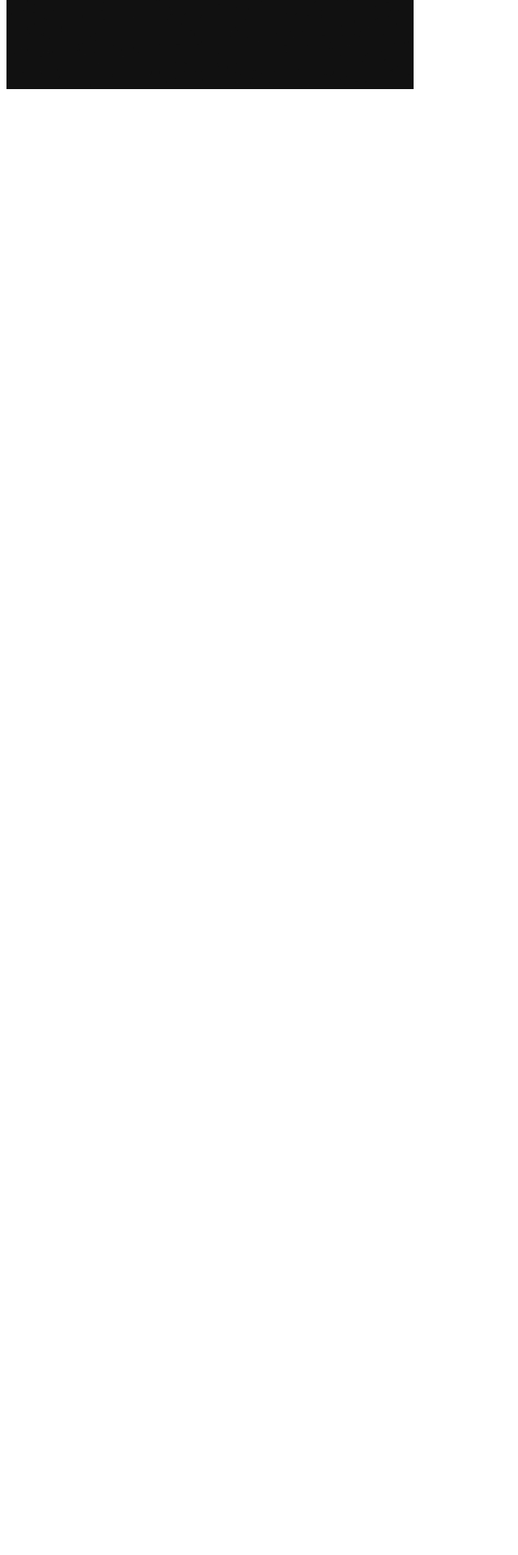
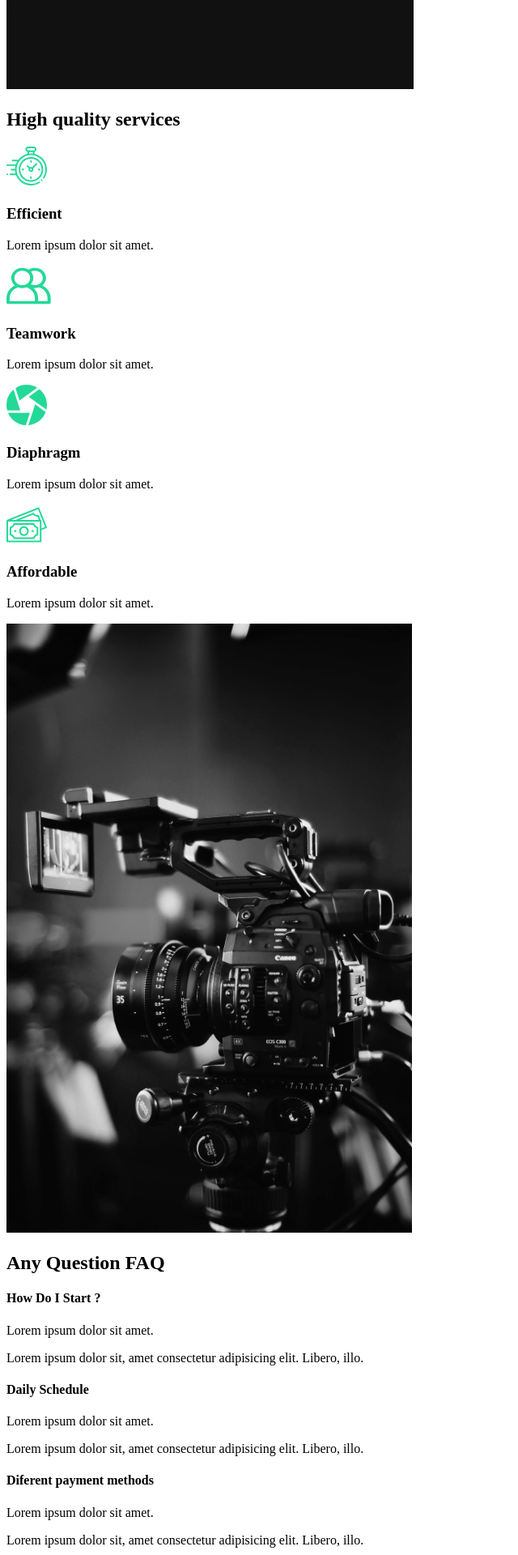
Before and after one commit to MassDo/capture, a React (Create React App) app: page / in a window 1280 px wide. Shown: the part 860-2780 px from the top of the page at 81% size, without its empty margins (0-640 px from the left). Before the commit the page ends 982 px from the top, so only its background shows below. Built offline with nearby package versions, Linux system fonts and the light colour scheme.

Commit message:
Add FaqSection

```diff
--- /dev/null
+++ b/src/components/FaqSection.jsx
@@ -0,0 +1,51 @@
+const FaqSection = () => {
+  return (
+    <div className="faq">
+      <h2>
+        Any Question <span>FAQ</span>
+      </h2>
+      <div className="quetion">
+        <h4>How Do I Start ?</h4>
+        <div className="answer">
+          <p>Lorem ipsum dolor sit amet.</p>
+          <p>
+            Lorem ipsum dolor sit, amet consectetur adipisicing elit. Libero,
+            illo.
+          </p>
+        </div>
+      </div>
+      <div className="quetion">
+        <h4>Daily Schedule</h4>
+        <div className="answer">
+          <p>Lorem ipsum dolor sit amet.</p>
+          <p>
+            Lorem ipsum dolor sit, amet consectetur adipisicing elit. Libero,
+            illo.
+          </p>
+        </div>
+      </div>
+      <div className="quetion">
+        <h4>Diferent payment methods</h4>
+        <div className="answer">
+          <p>Lorem ipsum dolor sit amet.</p>
+          <p>
+            Lorem ipsum dolor sit, amet consectetur adipisicing elit. Libero,
+            illo.
+          </p>
+        </div>
+      </div>
+      <div className="quetion">
+        <h4>What Product Do You Offert ?</h4>
+        <div className="answer">
+          <p>Lorem ipsum dolor sit amet.</p>
+          <p>
+            Lorem ipsum dolor sit, amet consectetur adipisicing elit. Libero,
+            illo.
+          </p>
+        </div>
+      </div>
+    </div>
+  );
+};
+
+export default FaqSection;
--- /dev/null
+++ b/src/components/ServicesSection.jsx
@@ -0,0 +1,52 @@
+// Import icon
+import clock from "../img/clock.svg";
+import diaphragm from "../img/diaphragm.svg";
+import money from "../img/money.svg";
+import teamwork from "../img/teamwork.svg";
+import home2 from "../img/home2.png";
+
+const ServicesSection = () => {
+  return (
+    <div className="services">
+      <div className="description"></div>
+      <h2>
+        High <span>quality</span> services
+      </h2>
+      <div className="cards">
+        <div className="card">
+          <div className="icon">
+            <img src={clock} alt="clock icon" />
+            <h3>Efficient</h3>
+          </div>
+          <p>Lorem ipsum dolor sit amet.</p>
+        </div>
+        <div className="card">
+          <div className="icon">
+            <img src={teamwork} alt="team icon" />
+            <h3>Teamwork</h3>
+          </div>
+          <p>Lorem ipsum dolor sit amet.</p>
+        </div>
+        <div className="card">
+          <div className="icon">
+            <img src={diaphragm} alt="diaphragm icon" />
+            <h3>Diaphragm</h3>
+          </div>
+          <p>Lorem ipsum dolor sit amet.</p>
+        </div>
+        <div className="card">
+          <div className="icon">
+            <img src={money} alt="money icon" />
+            <h3>Affordable</h3>
+          </div>
+          <p>Lorem ipsum dolor sit amet.</p>
+        </div>
+      </div>
+      <div className="image">
+        <img src={home2} alt="camera " />
+      </div>
+    </div>
+  );
+};
+
+export default ServicesSection;
--- a/src/pages/AboutUs.jsx
+++ b/src/pages/AboutUs.jsx
@@ -1,8 +1,16 @@
 // import page components
 import AboutSection from "../components/AboutSection";
+import ServicesSection from "../components/ServicesSection";
+import FaqSection from "../components/FaqSection";
 
 const AboutUs = () => {
-  return <AboutSection />;
+  return (
+    <div>
+      <AboutSection />
+      <ServicesSection />
+      <FaqSection />
+    </div>
+  );
 };
 
 export default AboutUs;
```
